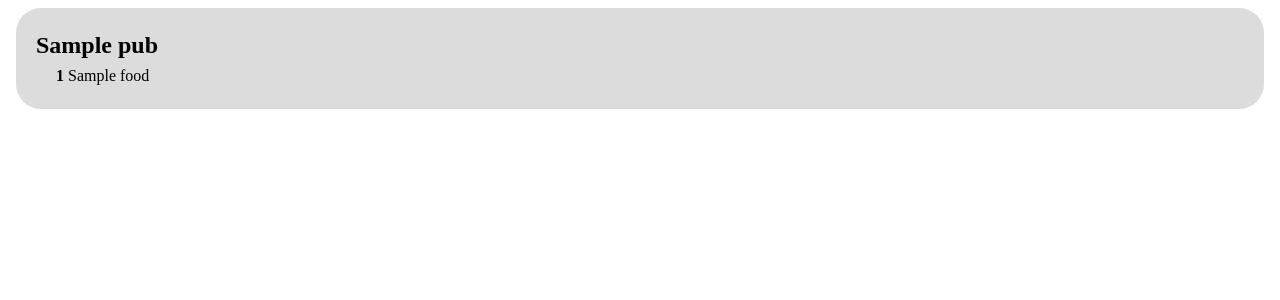
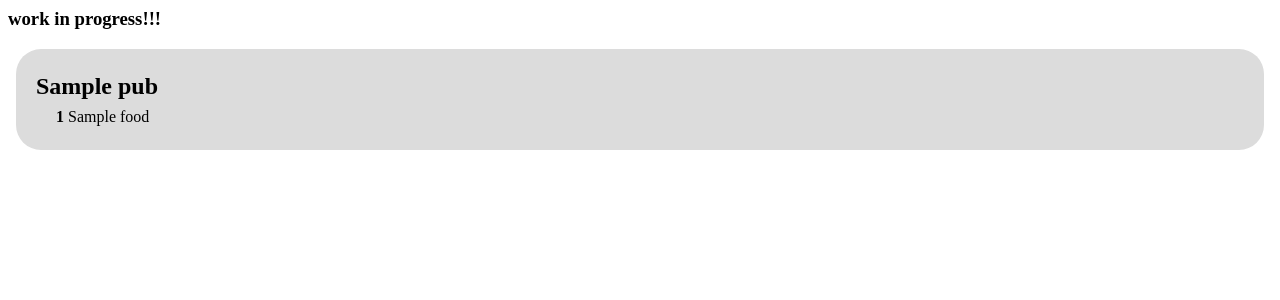
Before and after one commit to pulecp/andel-prague-lunch-menu, a Flask app: template templates/index.html in a window 1280 px wide. Shown: the top 300 px of the page. Run offline with Flask 2, Linux system fonts and the light colour scheme; the template is opened without the code that fills it: most values are stand-ins (such as "Sample title", 1, 10 or a date in 2020); parts of the project's set-up code (start-up, migrations or seed data) failed here and were passed over.

Commit message:
add "work in progress!!!"
Signed-off-by: Pavel Pulec <kayn@inuits.eu>

```diff
--- a/templates/index.html
+++ b/templates/index.html
@@ -3,6 +3,7 @@
     <link rel="stylesheet" href="{{ url_for('static', filename='styles.css') }}">
     <title>Restaurants on Andel in Prague</title>
   </head>
+  <h3>work in progress!!!</h3>
   <body>
     {% for pub, menu in restaurants.items() %}
     <div id="restaurant">
```
Also changed, not shown: README.md.
